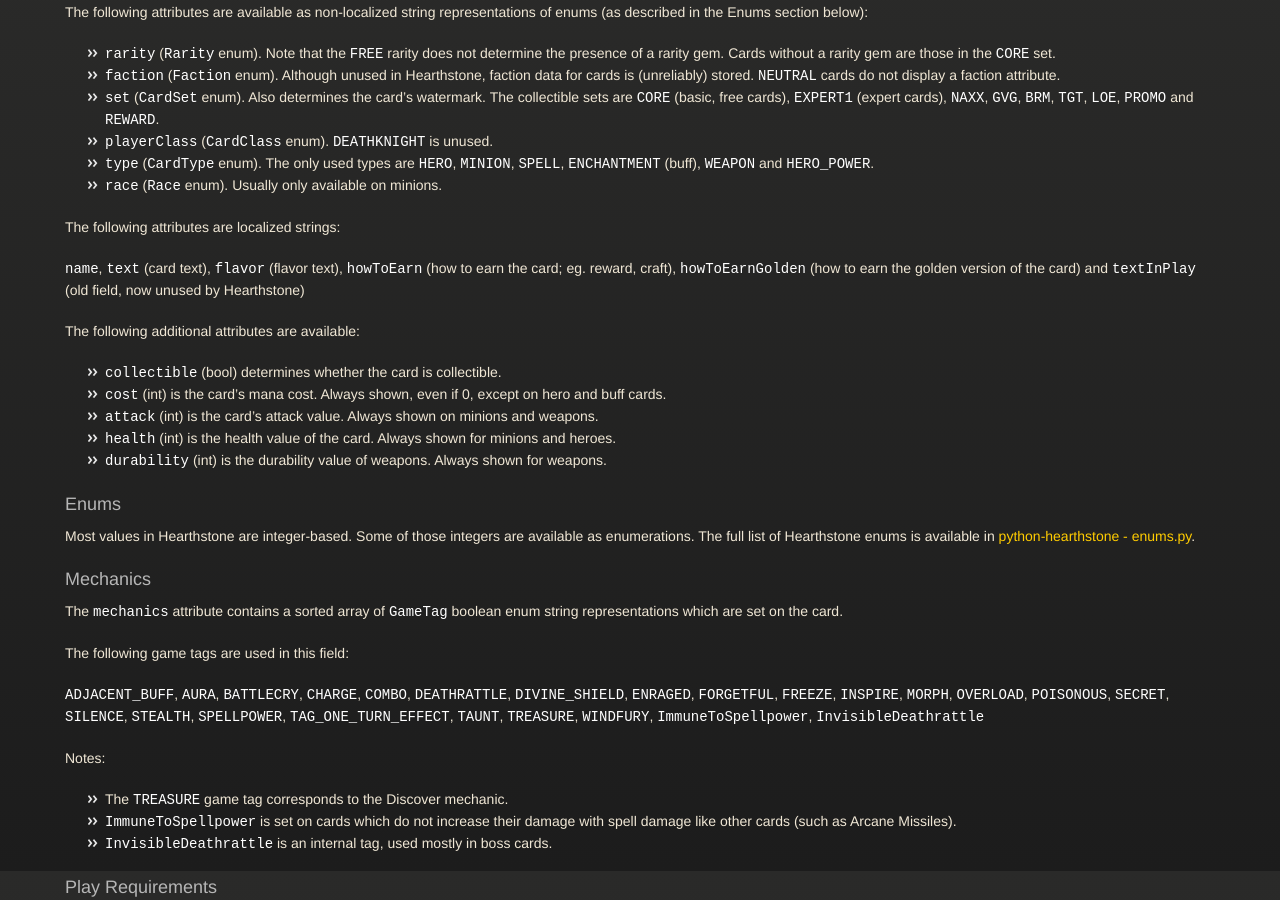
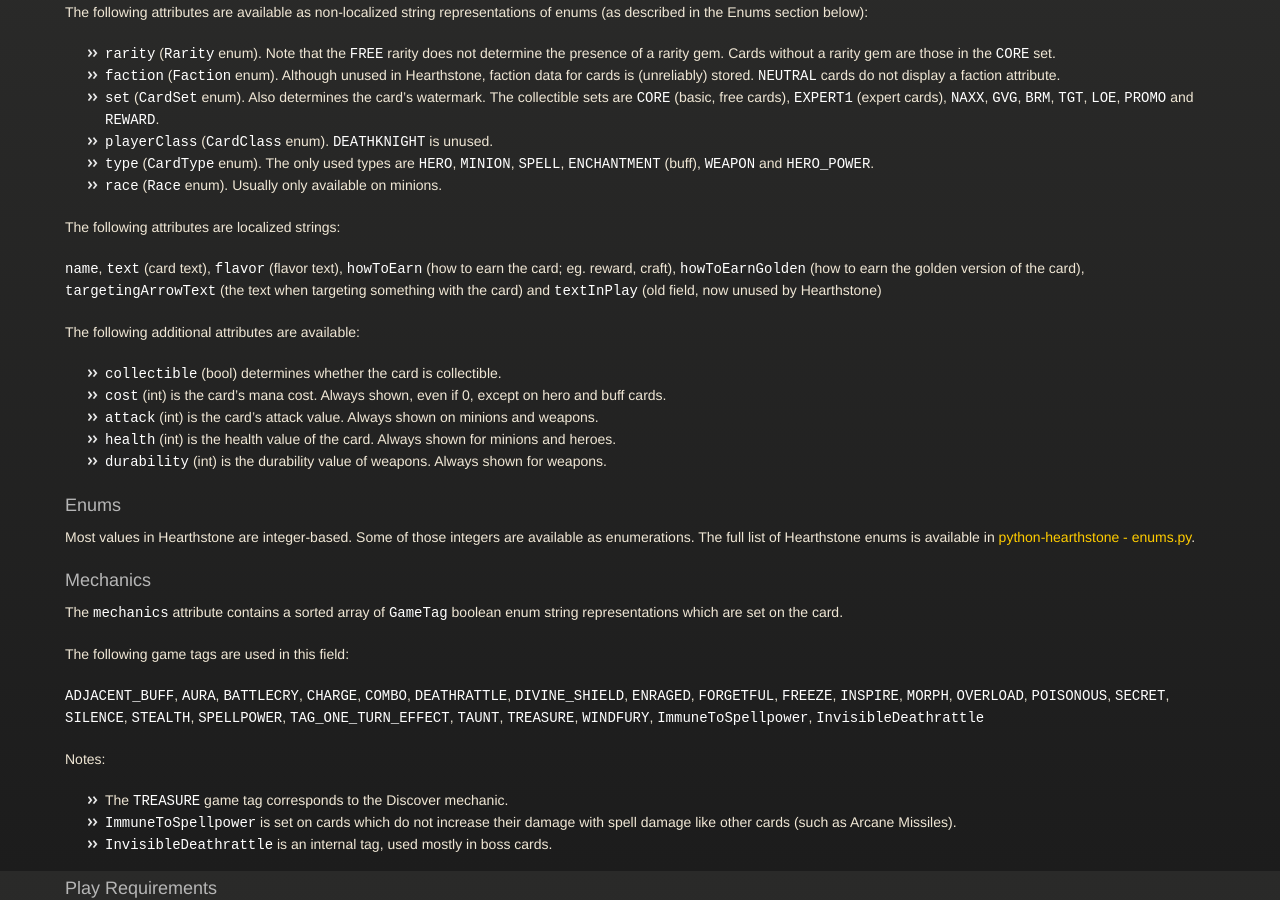
Before and after one commit to HearthSim/HearthstoneJSON.com, a Jekyll site: the page built from docs/cards.md, in a window 1280 px wide and 900 px high, scrolled down 929 px. Built offline with Jekyll 4.4.1, drawn with Linux system fonts in a browser that asks for light colours; Markdown is read by kramdown in place of the engine named in the settings.

Commit message:
Add `targetingArrowText` doc

```diff
--- a/docs/cards.md
+++ b/docs/cards.md
@@ -41,7 +41,8 @@ The following attributes are localized strings:
 
   `name`, `text` (card text), `flavor` (flavor text), `howToEarn` (how to earn
   the card; eg. reward, craft), `howToEarnGolden` (how to earn the golden
-  version of the card) and `textInPlay` (old field, now unused by Hearthstone)
+  version of the card), `targetingArrowText` (the text when targeting something
+  with the card)  and `textInPlay` (old field, now unused by Hearthstone)
 
 The following additional attributes are available:
 
```
Also changed, not shown: _includes/changelog.md (+1 -1 lines).
